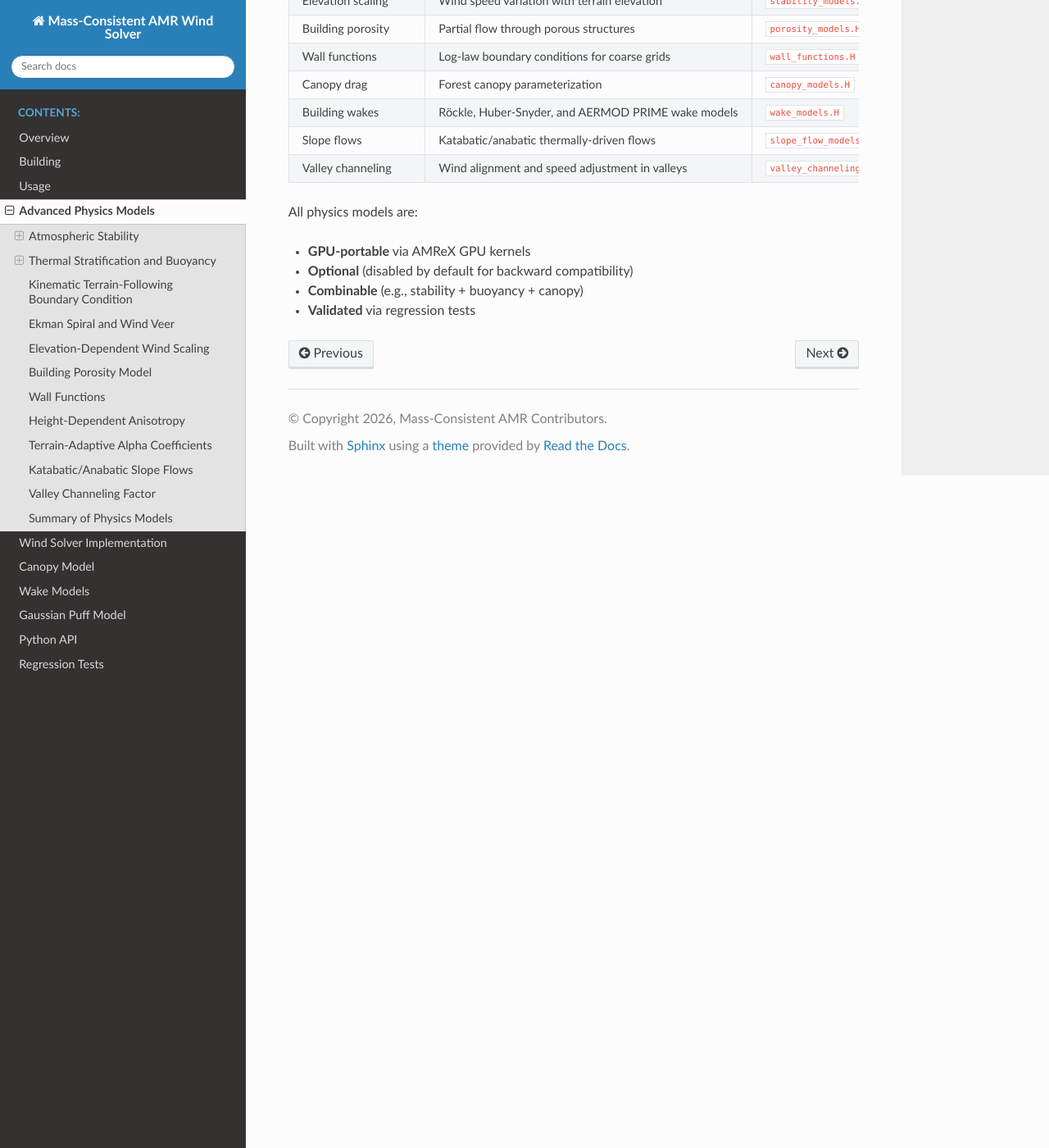
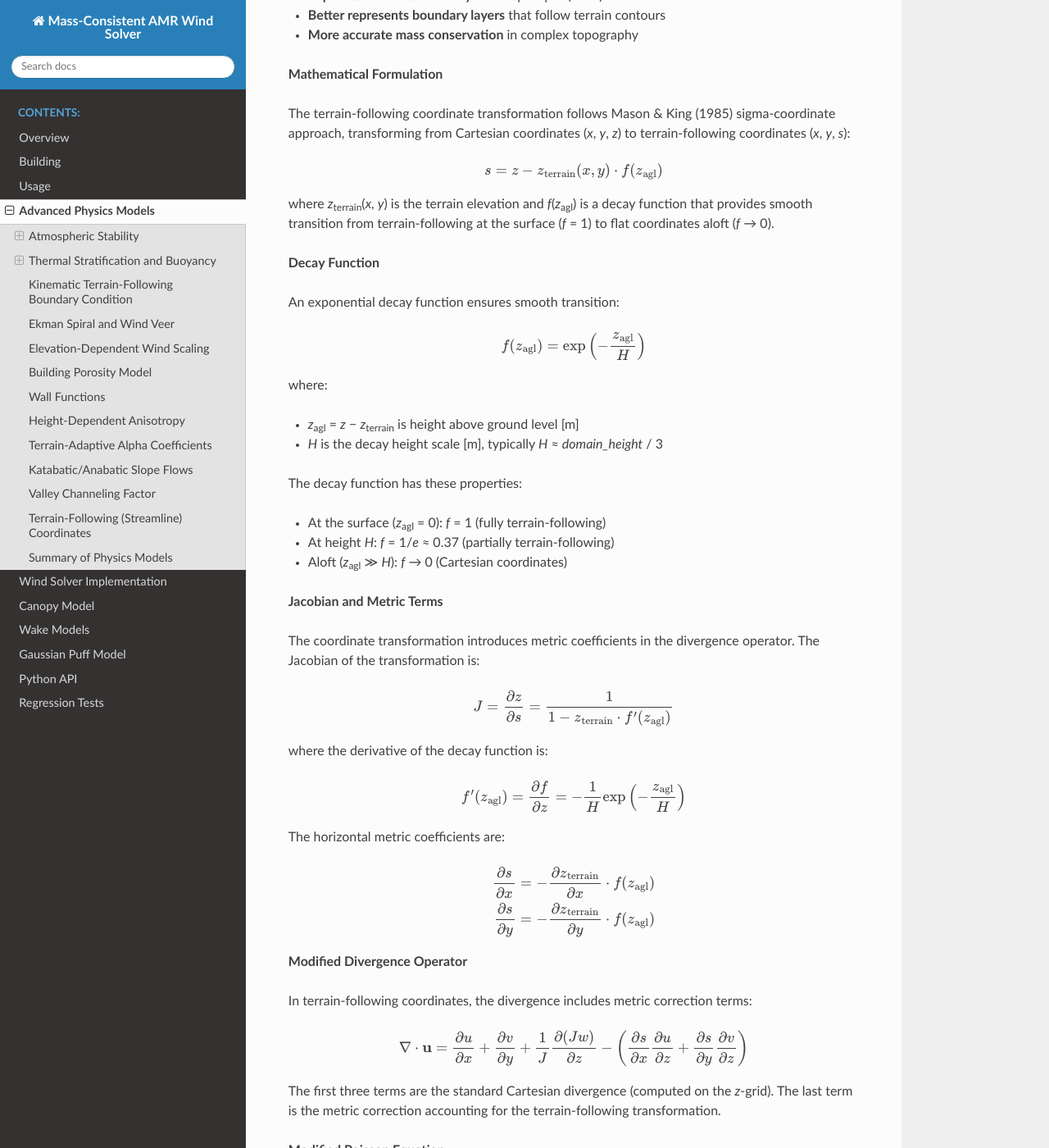
Before and after one commit to hgopalan/massconsistent_amr, a Sphinx documentation site: the page built from docs/physics.rst, in a window 1280 px wide and 1400 px high, scrolled down 22152 px. Shown: the whole window at 82% size. Built offline with Sphinx 7.4.7 and the Read the Docs theme 3.1.0, drawn with Linux system fonts in a browser that asks for light colours; some of the changed text lies outside the part shown.

Commit message:
Complete terrain-following coordinates feature

```diff
--- a/docs/physics.rst
+++ b/docs/physics.rst
@@ -1011,6 +1011,137 @@ North-south oriented valley with strong channeling::
 * Rampanelli, G., Zardi, D., & Rotunno, R. (2004). Mechanisms of up-valley
   winds. *Journal of the Atmospheric Sciences*, 61(24), 3097-3111.
 
+Terrain-Following (Streamline) Coordinates
+-------------------------------------------
+
+**Physical Motivation**
+
+Mass-consistent solvers work better when the computational coordinates align
+with the flow, especially over steep terrain:
+
+* **Reduces artificial divergence** induced by terrain in Cartesian grids
+* **Improves numerical stability** on steep slopes (>30°)
+* **Better represents boundary layers** that follow terrain contours
+* **More accurate mass conservation** in complex topography
+
+**Mathematical Formulation**
+
+The terrain-following coordinate transformation follows Mason & King (1985)
+sigma-coordinate approach, transforming from Cartesian coordinates (*x*, *y*, *z*)
+to terrain-following coordinates (*x*, *y*, *s*):
+
+.. math::
+
+   s = z - z_{\text{terrain}}(x,y) \cdot f(z_{\text{agl}})
+
+where *z*\ :sub:`terrain`\ (*x*, *y*) is the terrain elevation and *f*\ (*z*\ :sub:`agl`) is a
+decay function that provides smooth transition from terrain-following at the
+surface (*f* = 1) to flat coordinates aloft (*f* → 0).
+
+**Decay Function**
+
+An exponential decay function ensures smooth transition:
+
+.. math::
+
+   f(z_{\text{agl}}) = \exp\left(-\frac{z_{\text{agl}}}{H}\right)
+
+where:
+
+* *z*\ :sub:`agl` = *z* − *z*\ :sub:`terrain` is height above ground level [m]
+* *H* is the decay height scale [m], typically *H* ≈ *domain_height* / 3
+
+The decay function has these properties:
+
+* At the surface (*z*\ :sub:`agl` = 0): *f* = 1 (fully terrain-following)
+* At height *H*: *f* = 1/*e* ≈ 0.37 (partially terrain-following)
+* Aloft (*z*\ :sub:`agl` ≫ *H*): *f* → 0 (Cartesian coordinates)
+
+**Jacobian and Metric Terms**
+
+The coordinate transformation introduces metric coefficients in the divergence
+operator. The Jacobian of the transformation is:
+
+.. math::
+
+   J = \frac{\partial z}{\partial s} = \frac{1}{1 - z_{\text{terrain}} \cdot f'(z_{\text{agl}})}
+
+where the derivative of the decay function is:
+
+.. math::
+
+   f'(z_{\text{agl}}) = \frac{\partial f}{\partial z} = -\frac{1}{H} \exp\left(-\frac{z_{\text{agl}}}{H}\right)
+
+The horizontal metric coefficients are:
+
+.. math::
+
+   \frac{\partial s}{\partial x} &= -\frac{\partial z_{\text{terrain}}}{\partial x} \cdot f(z_{\text{agl}}) \\
+   \frac{\partial s}{\partial y} &= -\frac{\partial z_{\text{terrain}}}{\partial y} \cdot f(z_{\text{agl}})
+
+**Modified Divergence Operator**
+
+In terrain-following coordinates, the divergence includes metric correction terms:
+
+.. math::
+
+   \nabla \cdot \mathbf{u} = \frac{\partial u}{\partial x} + \frac{\partial v}{\partial y} + \frac{1}{J}\frac{\partial(J w)}{\partial z}
+   - \left(\frac{\partial s}{\partial x} \frac{\partial u}{\partial z} + \frac{\partial s}{\partial y} \frac{\partial v}{\partial z}\right)
+
+The first three terms are the standard Cartesian divergence (computed on the
+*z*-grid). The last term is the metric correction accounting for the terrain-following
+transformation.
+
+**Modified Poisson Equation**
+
+The anisotropic Poisson equation for the Lagrange multiplier *λ* becomes:
+
+.. math::
+
+   -\nabla \cdot (\alpha^2 \nabla \lambda) = -\nabla \cdot \mathbf{u}_0
+
+where the vertical diffusion coefficient is scaled by the Jacobian:
+
+.. math::
+
+   \alpha_v^2 \rightarrow \alpha_v^2 \cdot J^2
+
+This accounts for the metric tensor in the terrain-following coordinate system.
+
+**Implementation**
+
+To enable terrain-following coordinates::
+
+    # Enable terrain-following coordinate transformation
+    enable_terrain_following = true
+
+    # Decay height scale [m] (optional; defaults to domain_height / 3)
+    terrain_decay_height = 100.0
+
+**When to Use**
+
+Terrain-following coordinates are beneficial for:
+
+* **Very steep terrain**: slopes > 30° (1:2 slope ratio)
+* **Deep valleys**: where boundary layer follows terrain closely
+* **Research-grade simulations**: requiring high accuracy in complex terrain
+* **Improved mass conservation**: when Cartesian grids show excessive divergence
+
+**Limitations**
+
+* Adds computational cost (~10-15% slower due to metric term calculations)
+* Most effective on smooth terrain (not cliffs or sharp ridges)
+* Requires sufficient vertical resolution to capture decay function
+
+**References**
+
+* Mason, P. J., & King, J. C. (1985). Measurements and predictions of flow
+  and turbulence over an isolated hill of moderate slope. *Quarterly Journal
+  of the Royal Meteorological Society*, 111(468), 617-640.
+* Gal-Chen, T., & Somerville, R. C. (1975). On the use of a coordinate
+  transformation for the solution of the Navier-Stokes equations. *Journal
+  of Computational Physics*, 17(2), 209-228.
+
 Summary of Physics Models
 --------------------------
 
@@ -1054,6 +1185,9 @@ Summary of Physics Models
    * - Valley channeling
      - Wind alignment and speed adjustment in valleys
      - ``valley_channeling_models.H``
+   * - Terrain-following coordinates
+     - Streamline coordinates for steep terrain
+     - ``terrain_following_coords.H``
 
 All physics models are:
 
```
Also changed, not shown: README.md (+2 -0 lines), 5 other files.
